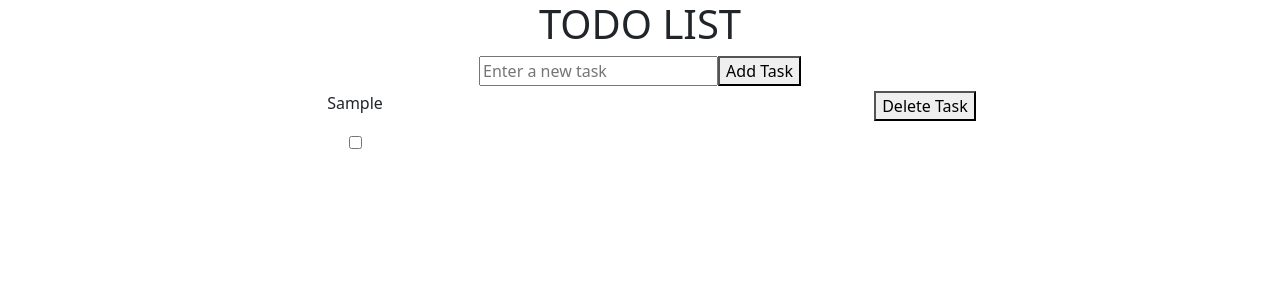
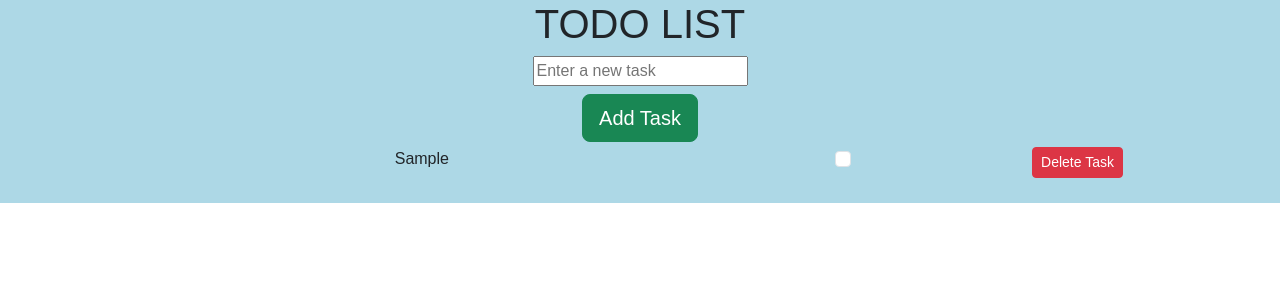
Before and after one commit to ReneRisa/todo-app, a React (Create React App) app: page / in a window 1280 px wide. Both pictures are taken after typing "Sample" into the empty fields and a click on the button "Add Task". Shown: the top 300 px of the page. Built offline with nearby package versions, Linux system fonts and the light colour scheme.

Commit message:
applied the css styles

```diff
--- a/src/AddTask.jsx
+++ b/src/AddTask.jsx
@@ -11,14 +11,20 @@ function AddTask(props) {
     }
 
     return (
-        <div>
+        <div className="container">
             <h1>TODO LIST</h1>
-            <div>
-            <input type="text" name="todoItem"
-            value={newTask}
-            onChange={(e) => setNewTask(e.target.value)}
-            placeholder="Enter a new task"/>
-            <button onClick={addTask}>Add Task</button>
+            <div className="row g-2">
+                <div className="col-12">
+                <input type="text" name="todoItem"
+                    value={newTask}
+                    onChange={(e) => setNewTask(e.target.value)}
+                    placeholder="Enter a new task"
+                    />
+                </div>
+                <div className="col-12">
+                    <button onClick={addTask} className="btn btn-success btn-lg">Add Task</button>
+                </div>
+
             </div>
 
         </div>
--- a/src/App.js
+++ b/src/App.js
@@ -1,5 +1,6 @@
 import logo from './logo.svg';
 import './App.css';
+import './styles.css'
 import 'bootstrap/dist/css/bootstrap.min.css';
 import { useState } from'react';
 import TodoList from './TodoList';
--- a/src/TodoItem.css
+++ /dev/null
@@ -1,14 +0,0 @@
-/* TodoList.css */
-.completed{
-    text-decoration: line-through;
-    color: #999;
-  }
-
-  ul {
-    list-style-type: none;
-    padding: 0;
-  }
-
-  li {
-    margin: 5px 0;
-  }
--- a/src/TodoItem.jsx
+++ b/src/TodoItem.jsx
@@ -1,4 +1,3 @@
-import './TodoItem.css'
 
 function TodoItem({todo, removeTodo, toggleCompleted, index}) {
 
@@ -9,17 +8,20 @@ function TodoItem({todo, removeTodo, toggleCompleted, index}) {
 
     return (
         <li className='container'>
-            <div className='row'>
-            <div className='col'>
+            <div className='row g-2'>
+                    <div className='col-lg-7 col-md-7 col-sm-4'>
                     <p className={todo.completed ? 'completed' : ''}>
                     {todo}
                     </p>
+                    </div>
+                    <div className='col-lg-2 col-md-2 col-sm-2'>
                     <input type="checkbox"
                     checked={todo.completed}
-                onChange={() => toggleCompleted(index)}/>
+                    onChange={() => toggleCompleted(index)}
+                    className="form-check-input"/>
                     </div>
-            <div className='col'>
-                <button onClick={handleRemove}>
+            <div className='col-lg-3 col-md-3 col-sm-12'>
+                <button onClick={handleRemove} className="btn btn-danger btn-sm">
                     Delete Task
                 </button>
             </div>
--- a/src/TodoList.jsx
+++ b/src/TodoList.jsx
@@ -1,8 +1,10 @@
 import TodoItem from "./TodoItem"
 function TodoList(props){
     return (
-        <div>
-            {props.todos.length > 0?(
+        <div className="b-container fluid">
+            <div className="row g-2">
+                <div className="col">
+                {props.todos.length > 0?(
                 <ul>
                     {props.todos.map((todo, index) => (
                     <TodoItem key={index} index={index} todo={todo}
@@ -12,7 +14,9 @@ function TodoList(props){
                 </ul>) : (
                 <p>No Tasks yet</p>
             )}
+                </div>
 
+            </div>
         </div>
     )
 }
--- /dev/null
+++ b/src/styles.css
@@ -0,0 +1,21 @@
+.App {
+  font-family: sans-serif;
+  text-align: center;
+  background-color: lightblue;
+  justify-content: center;
+  align-items: center;
+}
+/* TodoItem.css */
+.completed{
+    text-decoration: line-through;
+    color: #999;
+  }
+
+  ul {
+    list-style-type: none;
+    padding: 0;
+  }
+
+  li {
+    margin: 5px 0;
+  }
```
Lines whose indentation alone changed are shown as unchanged.
